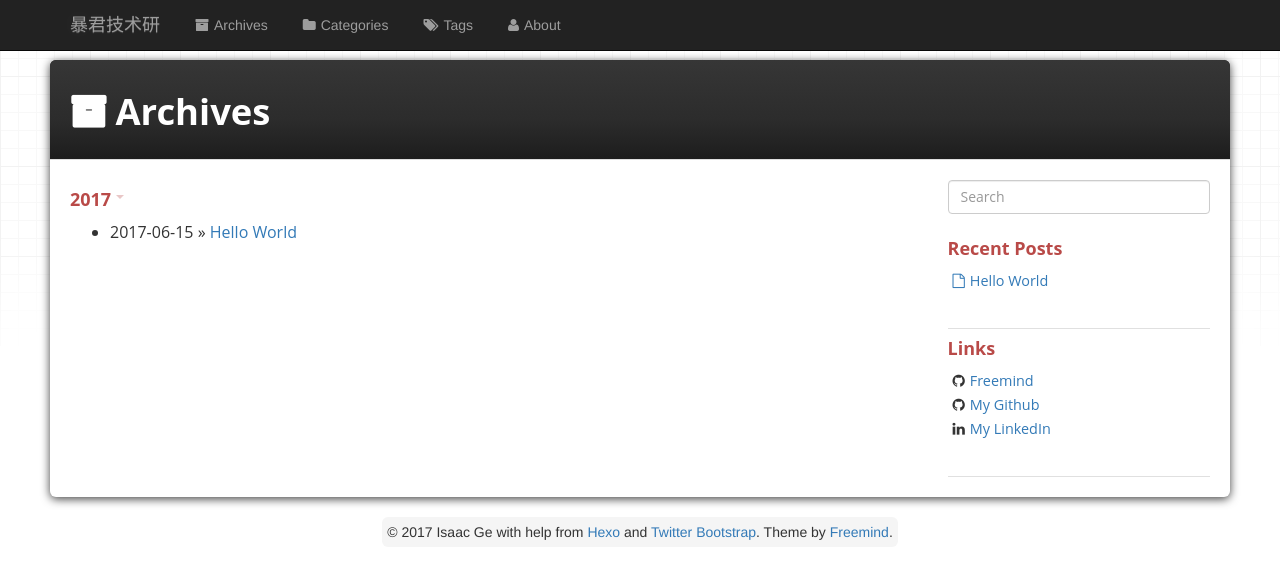
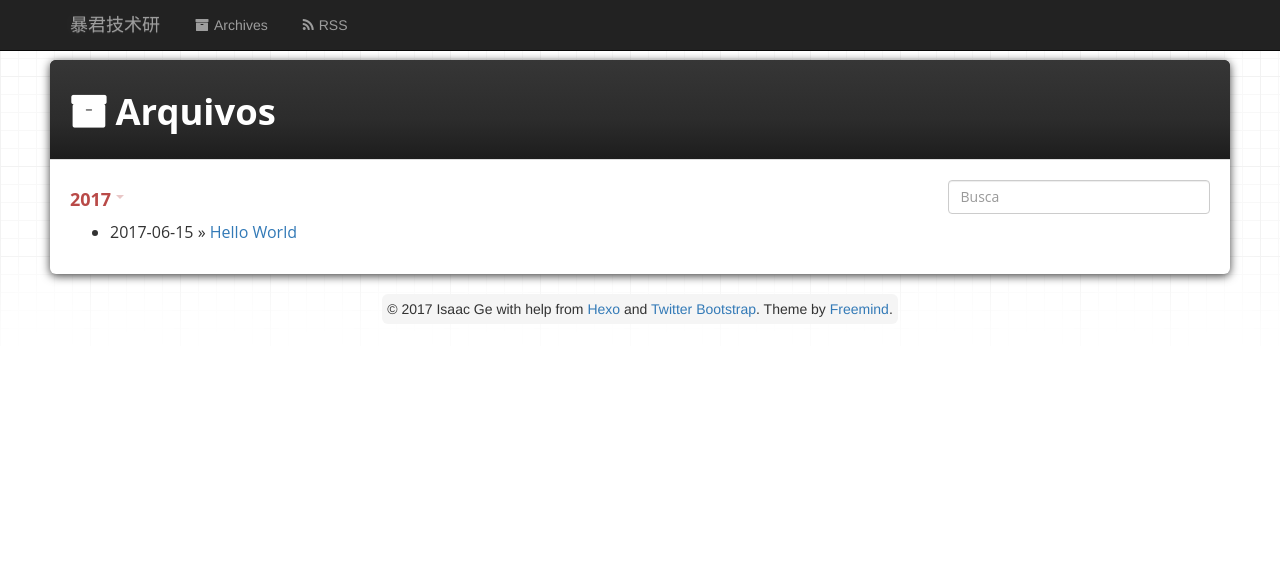
Before and after one commit to acgtyrant/tech.acgtyrant.com, a plain HTML site: page archives/index.html in a window 1280 px wide. Drawn offline with Linux system fonts and the light colour scheme.

Commit message:
Site updated: 2017-06-15 21:59:55

```diff
--- a/archives/index.html
+++ b/archives/index.html
@@ -3,7 +3,7 @@
 <head>
   <meta charset="utf-8">
 
-  <title>Archives | 暴君技术研</title>
+  <title>Arquivos | 暴君技术研</title>
   <meta name="author" content="Isaac Ge">
 
 
@@ -16,6 +16,8 @@
     <meta property="og:image" content="undefined"/>
 
 
+
+    <link rel="alternative" href="/atom.xml" title="暴君技术研" type="application/atom+xml">
 
 
     <link href="/favicon.png" rel="icon">
@@ -59,20 +61,8 @@
 		  </li>
 
 		  <li>
-			<a href="/categories" title="All the categories.">
-			  <i class="fa fa-folder"></i>Categories
-			</a>
-		  </li>
-
-		  <li>
-			<a href="/tags" title="All the tags.">
-			  <i class="fa fa-tags"></i>Tags
-			</a>
-		  </li>
-
-		  <li>
-			<a href="/about" title="About me.">
-			  <i class="fa fa-user"></i>About
+			<a href="/atom.xml" title="">
+			  <i class="fa fa-rss"></i>RSS
 			</a>
 		  </li>
 
@@ -88,7 +78,7 @@
 
 <!-- title -->
 <div class="page-header page-header-inverse ">
-  <h1 class="archive-title title title-inverse ">Archives</h1>
+  <h1 class="archive-title title title-inverse ">Arquivos</h1>
 </div>
 
 <div class="row page">
@@ -132,44 +122,13 @@
 
   <div id="site_search">
    <div class="form-group">
-    <input type="text" id="local-search-input" name="q" results="0" placeholder="Search" class="st-search-input st-default-search-input form-control"/>
+    <input type="text" id="local-search-input" name="q" results="0" placeholder="Busca" class="st-search-input st-default-search-input form-control"/>
    </div>
   <div id="local-search-result"></div>
   </div>
 
 
 
-
-
-
-
-
-
-<div class="widget">
-  <h4>Recent Posts</h4>
-  <ul class="entry list-unstyled">
-
-      <li>
-        <a href="/hello-world.html" ><i class="fa fa-file-o"></i>Hello World</a>
-      </li>
-
-  </ul>
-</div>
-
-
-
-<div class="widget">
-	<h4>Links</h4>
-	<ul class="blogroll list-unstyled">
-
-		<li><i class="fa fa-github"></i><a href="https://github.com/wzpan/freemind/" title="Freemind's Github repository." target="_blank"]);">Freemind</a></li>
-
-		<li><i class="fa fa-github"></i><a href="http://www.github.com/wzpan" title="My Github account." target="_blank"]);">My Github</a></li>
-
-		<li><i class="fa fa-linkedin"></i><a href="http://www.linkedin.com/in/hahack" title="My Linkin account." target="_blank"]);">My LinkedIn</a></li>
-
-	</ul>
-</div>
 
 
 
```
Also changed, not shown: archives/2017/06/index.html (+6 -47 lines), archives/2017/index.html (+6 -47 lines), hello-world.html (+5 -31 lines), index.html (+6 -47 lines).
